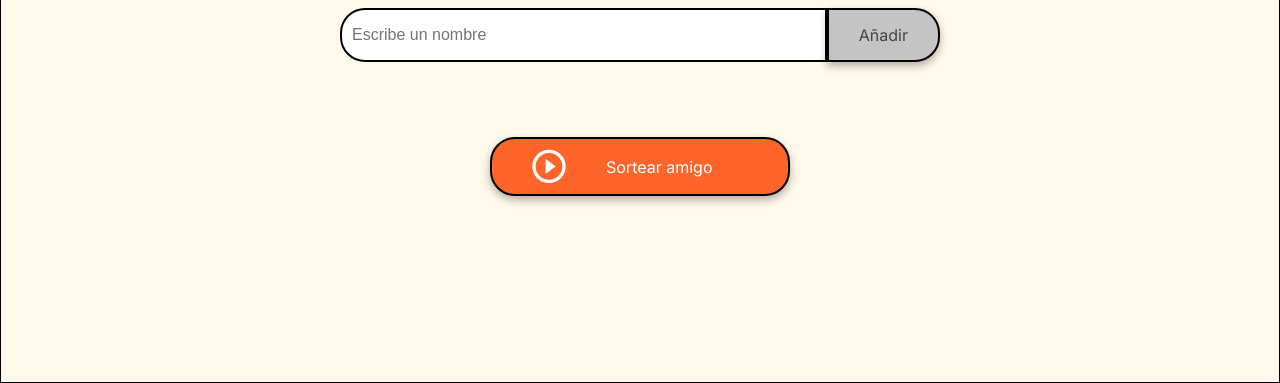
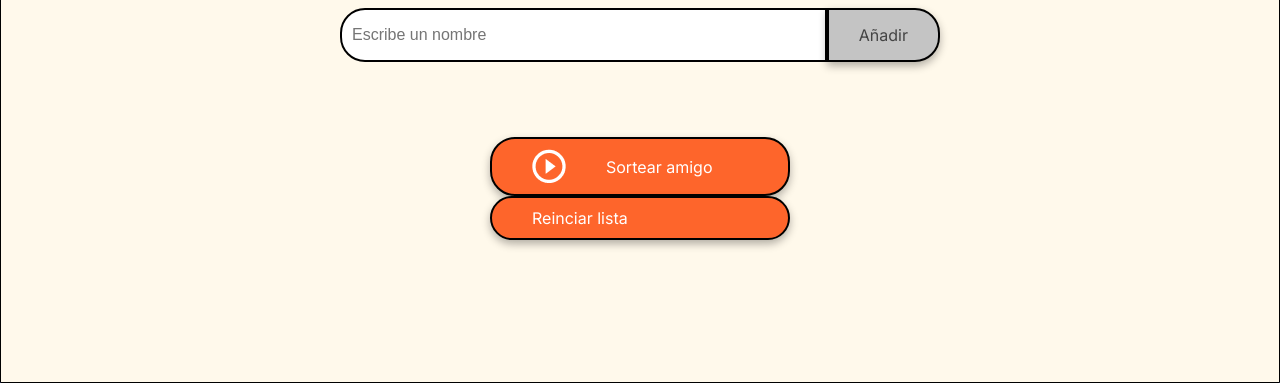
Before and after one commit to iTsMonkey3/AmigoSecretoAlura, a plain HTML site: page index.html in a window 1280 px wide. Shown: the part 417-800 px from the top of the page. Drawn offline with Linux system fonts and the light colour scheme.

Commit message:
Ahora se puede reiniciar la lista de amigos

```diff
--- a/app.js
+++ b/app.js
@@ -46,3 +46,14 @@ function sortearAmigo() {
     }
     return;
 }
+
+function reiniciarLista(){
+    amigos = [];
+    limpiarCaja();
+    document.getElementById("resultado").innerHTML = "";
+    document.getElementById('listaAmigos').innerHTML = ""
+
+    return;
+}
+
+//Agregar el boton para limpiar lista y tambien agregar una animacion cuando se esté generando el amigo random
--- a/index.html
+++ b/index.html
@@ -32,6 +32,7 @@
                     <img src="assets/play_circle_outline.png" alt="Ícono para sortear">
                     Sortear amigo
                 </button>
+                <button class="button-draw" onclick="reiniciarLista()">Reinciar lista</button>
             </div>
         </section>
     </main>
```
